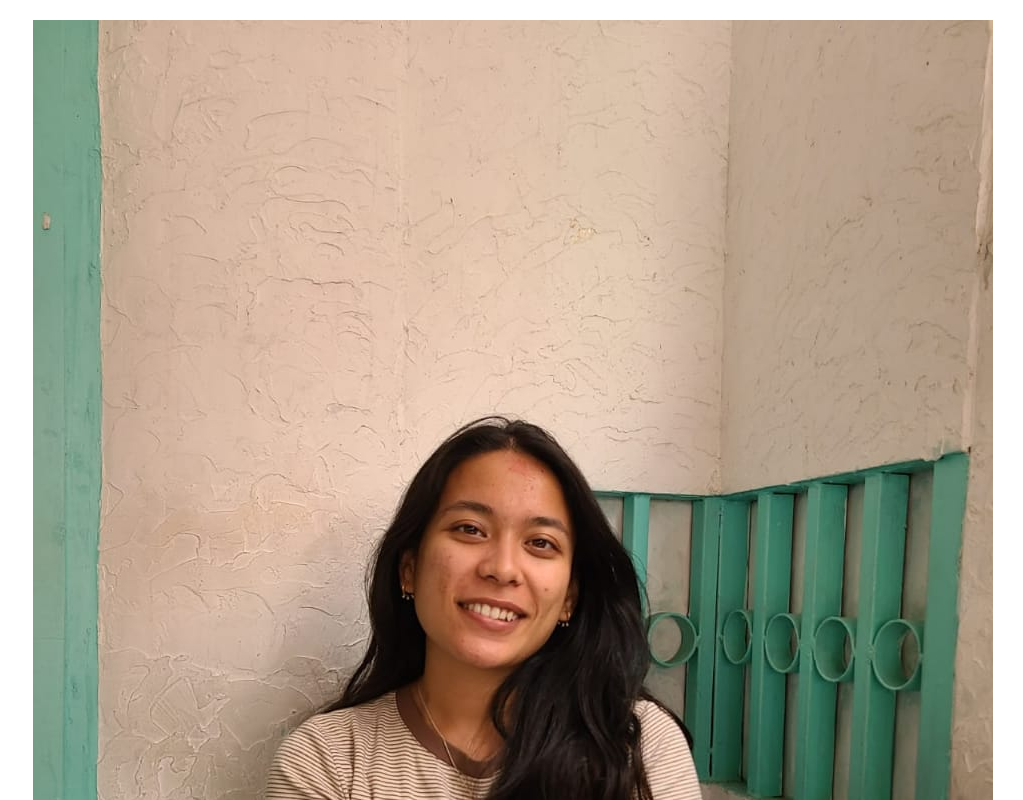
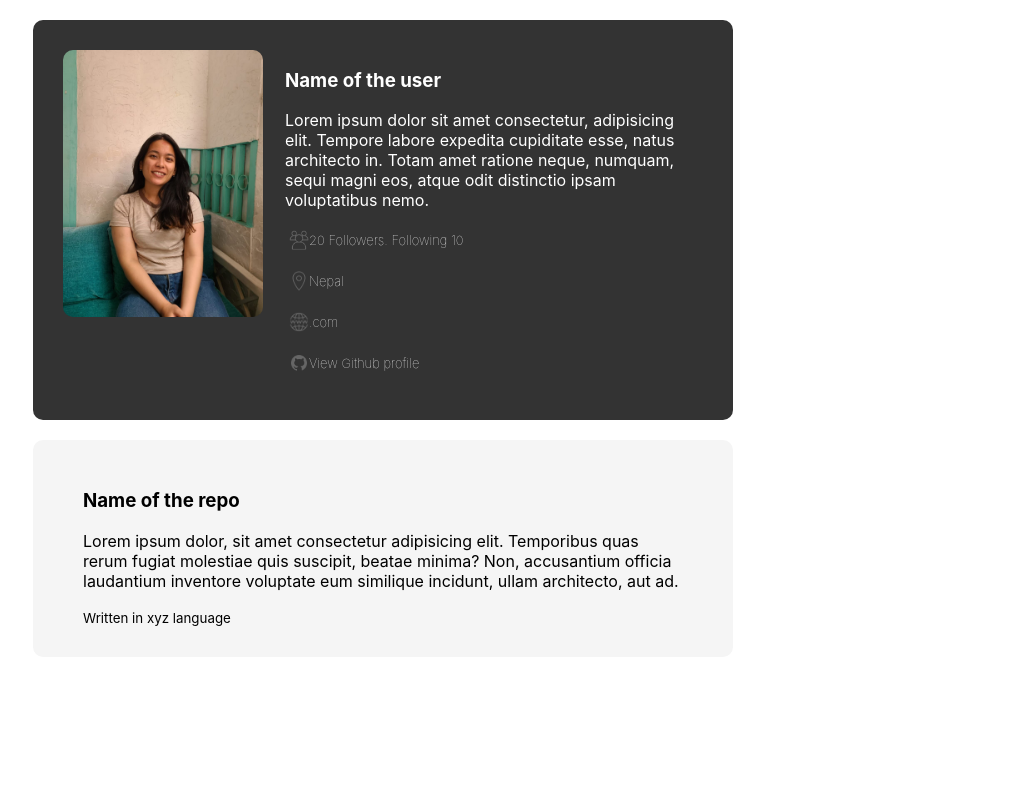
Before and after one commit to shubham-tam/SPA-Gitrepos, a React (Create React App) app: page /user in a window 1280 px wide. Shown: the top 800 px of the page, without its empty margins (257-1280 px from the left). Built offline with nearby package versions, Linux system fonts and the light colour scheme.

Commit message:
added users.js

```diff
--- a/package.json
+++ b/package.json
@@ -6,6 +6,7 @@
     "@testing-library/jest-dom": "^5.16.5",
     "@testing-library/react": "^13.4.0",
     "@testing-library/user-event": "^13.5.0",
+    "axios": "^1.1.3",
     "react": "^18.2.0",
     "react-dom": "^18.2.0",
     "react-router-dom": "^6.4.3",
--- a/src/assets/style/home.module.css
+++ b/src/assets/style/home.module.css
@@ -25,13 +25,12 @@
 
 .search-form button {
   padding: 14px 40px;
-  /* background: #6cc644; */
-  background: rgb(250, 244, 222);
+  background: #6cc644;
   margin: 0 8px;
-  color: #333;
+  color: #f5f5f5;
 }
 .search-results {
-  background-color: rgb(250, 244, 222);
+  background-color: #f5f5f5;
   padding: 10px 30px;
   margin: 20px 0;
   border-radius: 10px;
@@ -42,14 +41,13 @@
   margin: 20px 0;
   align-items: center;
   padding: 0px 0px;
-  /* border-bottom: #444 solid 1px; */
 }
 
 .user .image {
   width: 20%;
 }
-.user img {
-  width: 20%;
+.user .image img {
+  width: 100%;
   border-radius: 10%;
 }
 
--- a/src/assets/style/user.module.css
+++ b/src/assets/style/user.module.css
@@ -1,5 +1,58 @@
 .user-information {
+  background: #333;
+  padding: 30px 30px;
+  border-radius: 10px;
+  display: flex;
+  /* justify-content: center; */
+  flex-direction: row;
+  color: #fff;
+}
+.user-information .image {
+  width: 30%;
+  margin-right: 30px;
+}
+.user-information .image img {
+  width: 200px;
+  border-radius: 10px;
+  object-fit: cover;
+}
+.user-content {
+  padding: 10px;
 }
 
-.user-container {
+.more-data {
+  font-size: 13px;
+  font-weight: 100;
 }
+.more-data p {
+  padding: 4px;
+  display: flex;
+  flex-direction: row;
+  align-items: center;
+}
+.more-data img {
+  width: 20px;
+}
+
+.back {
+  background: #6cc644;
+  color: #f5f5f5;
+  border-radius: 7px;
+  padding: 10px;
+  display: inline-block;
+  margin: 10px 0;
+}
+.user-repos {
+  background-color: #f5f5f5;
+  padding: 10px 30px;
+  margin: 20px 0;
+  border-radius: 10px;
+}
+.repo {
+  padding: 20px;
+  /* border-bottom: 1px solid #444; */
+}
+
+.repo a {
+  color: #6cc644;
+}
--- a/src/components/Home.js
+++ b/src/components/Home.js
@@ -14,13 +14,13 @@ export const Home = () => {
       </div>
       <div className={classes["search-results"]}>
         <div className={classes.user}>
-          {/* <div> */}
-          <img src={picture} alt="" />
+          <div className={classes.image}>
+            <img src={picture} alt="" />
+          </div>
           <div className={classes["user-info"]}>
             <h3>Name of the user </h3>
             <small> ID</small>
-            <a href="k"> View profile </a>
-            {/* </div> */}
+            <a href="/user"> View profile </a>
           </div>
         </div>
       </div>
--- a/src/components/User.js
+++ b/src/components/User.js
@@ -10,7 +10,7 @@ export const User = () => {
   return (
     <div className="container">
       <div className={classes["user-information"]}>
-        <div className="image">
+        <div className={classes.image}>
           <img src={picture} alt="" />
         </div>
         <div className={classes["user-container"]}>
```
Also changed, not shown: 1 other file (tests, documents, lock files or other folders).
